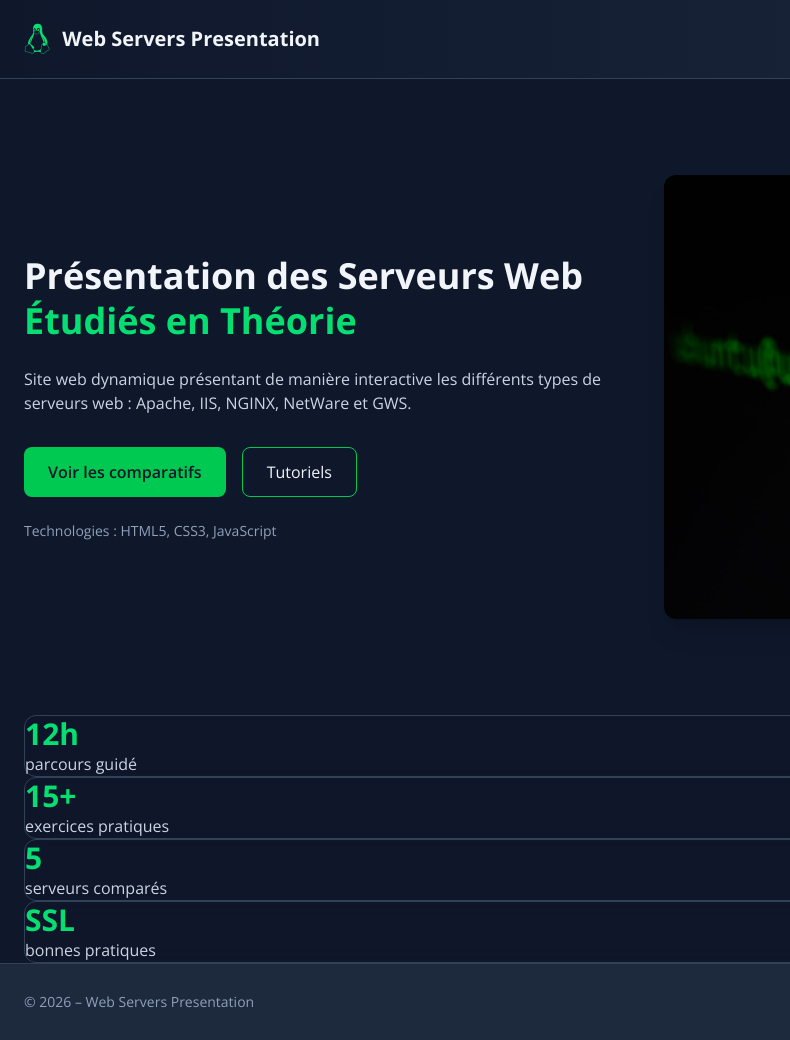
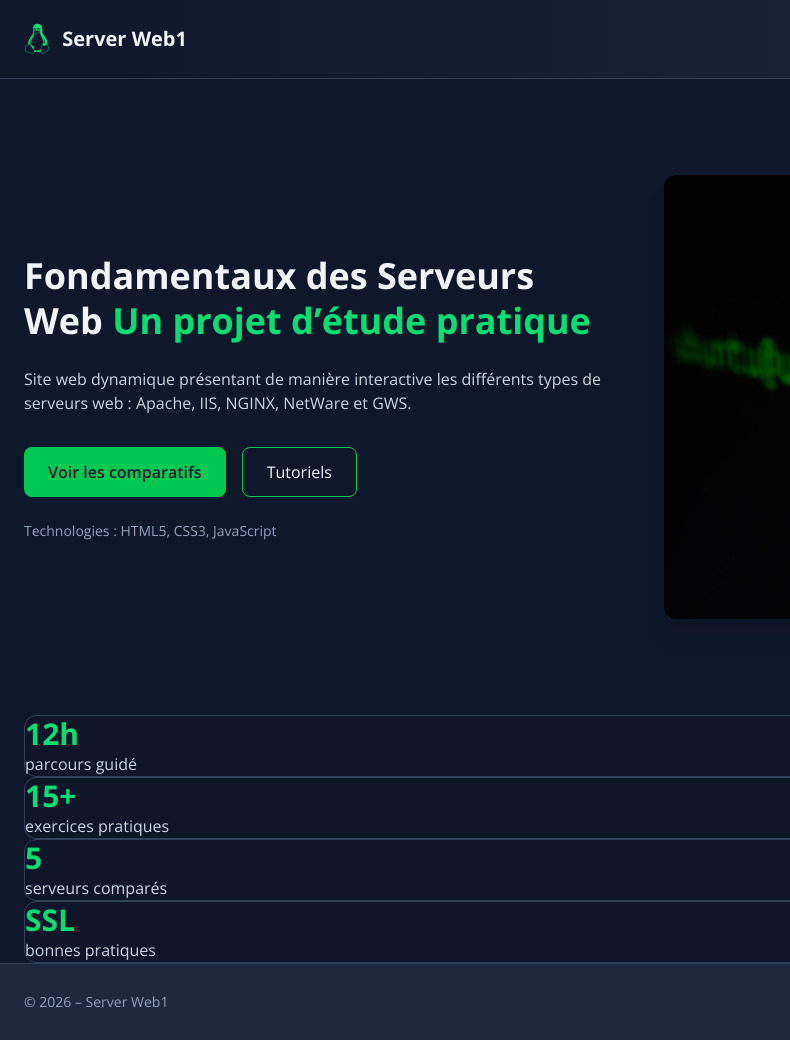
Before and after one commit to ATAL598/atal598.github.io, a website: page index.html in a window 1280 px wide. Shown: the full height of the page, 0-790 px from the left. Drawn offline with Linux system fonts and the light colour scheme.

Commit message:
Update homepage title

```diff
--- a/index.html
+++ b/index.html
@@ -3,7 +3,7 @@
 <head>
 <meta charset="UTF-8">
 <meta name="viewport" content="width=device-width, initial-scale=1.0">
-<title>Présentation des Serveurs Web - SW1</title>
+<title>Présentation des Serveurs Web - Server Web1</title>
 
 <!-- Tailwind (local) -->
 <link rel="stylesheet" href="dist/output.css">
@@ -32,7 +32,7 @@
   <div class="max-w-7xl mx-auto px-6 py-6 flex justify-between items-center">
     <div class="flex items-center gap-3">
       <i class="fab fa-linux text-green-400 text-3xl"></i>
-      <span class="text-xl font-bold">Web Servers Presentation</span>
+      <span class="text-xl font-bold">Server Web1</span>
     </div>
     <nav class="space-x-6 text-sm md:text-base">
       <button data-nav="home" onclick="showPage('home')" class="hover:text-green-400">Accueil</button>
@@ -49,8 +49,8 @@
   <div class="max-w-7xl mx-auto px-6 py-24 grid md:grid-cols-2 gap-12 items-center">
     <div>
       <h1 class="text-4xl font-bold leading-tight">
-        Présentation des Serveurs Web
-        <span class="text-green-400">Étudiés en Théorie</span>
+        Fondamentaux des Serveurs Web
+        <span class="text-green-400">Un projet d’étude pratique</span>
       </h1>
       <p class="mt-6 text-slate-300">
         Site web dynamique présentant de manière interactive les différents types de serveurs web :
@@ -624,7 +624,7 @@
 <footer class="bg-slate-800 border-t border-slate-700 py-6">
   <div class="max-w-7xl mx-auto px-6 flex justify-between items-center">
     <p class="text-slate-400 text-sm">
-      © 2026 – Web Servers Presentation
+      © 2026 – Server Web1
     </p>
     <div class="space-x-4 text-xl">
       <i class="fab fa-github"></i>
```
